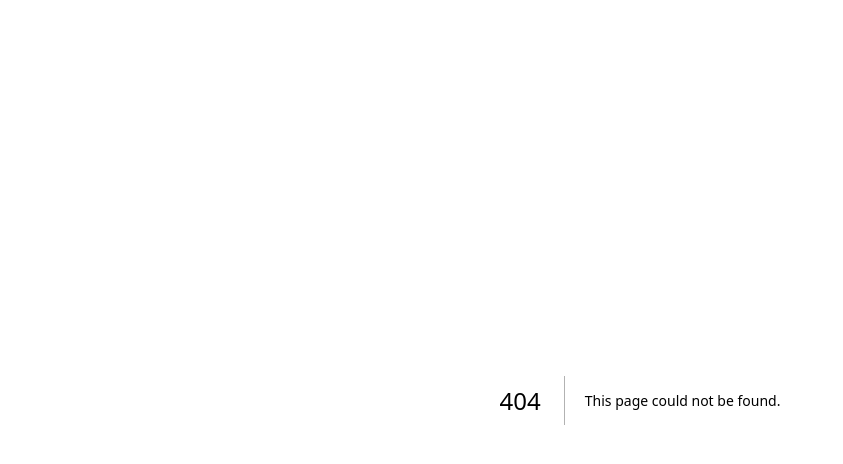
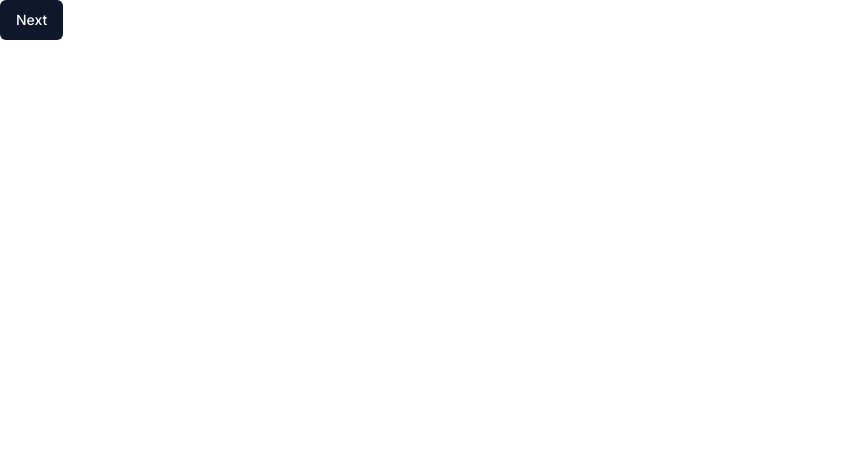
Before and after one commit to AobaIwaki123/HNZ-PenlightQuiz, a Next.js app in the folder view/: page /quiz/answer in a window 1280 px wide. Before the commit this address had no page. Shown: the top 464 px of the page, without its empty margins (0-843 px from the left). Built offline with nearby package versions, Linux system fonts and the light colour scheme.

Commit message:
QuizとAnswerのページ間遷移を実装

```diff
--- /dev/null
+++ b/view/src/app/quiz/answer/page.tsx
@@ -0,0 +1,22 @@
+"use client";
+
+import Image from "next/image";
+import { Button } from "@/components/ui/button";
+import { Card } from "@/components/ui/card";
+import { useRouter } from 'next/navigation';
+
+export default function Home() {
+  const router = useRouter();
+
+  const moveToQuiz = () => {
+    router.push("/quiz");
+  };
+
+  return (
+    <main>
+      <Button onClick={moveToQuiz}>
+        Next
+      </Button>
+    </main>
+  );
+}
--- a/view/src/app/quiz/page.tsx
+++ b/view/src/app/quiz/page.tsx
@@ -3,8 +3,15 @@
 import Image from "next/image";
 import { Button } from "@/components/ui/button";
 import { Card } from "@/components/ui/card";
+import { useRouter } from 'next/navigation';
 
 export default function Home() {
+  const router = useRouter();
+
+  const moveToAnswer = () => {
+    router.push("/quiz/answer");
+  };
+
   return (
     <main>
       <div className="flex flex-wrap justify-around items-center h-screen bg-basecolor">
@@ -47,7 +54,9 @@ export default function Home() {
               <Card>Penlight2</Card>
             </div>
           </div>
-          <Button>Submit Answer</Button>
+          <Button onClick={moveToAnswer}>
+              Submit Answer
+          </Button>
         </div>
       </div>
     </main>
```
